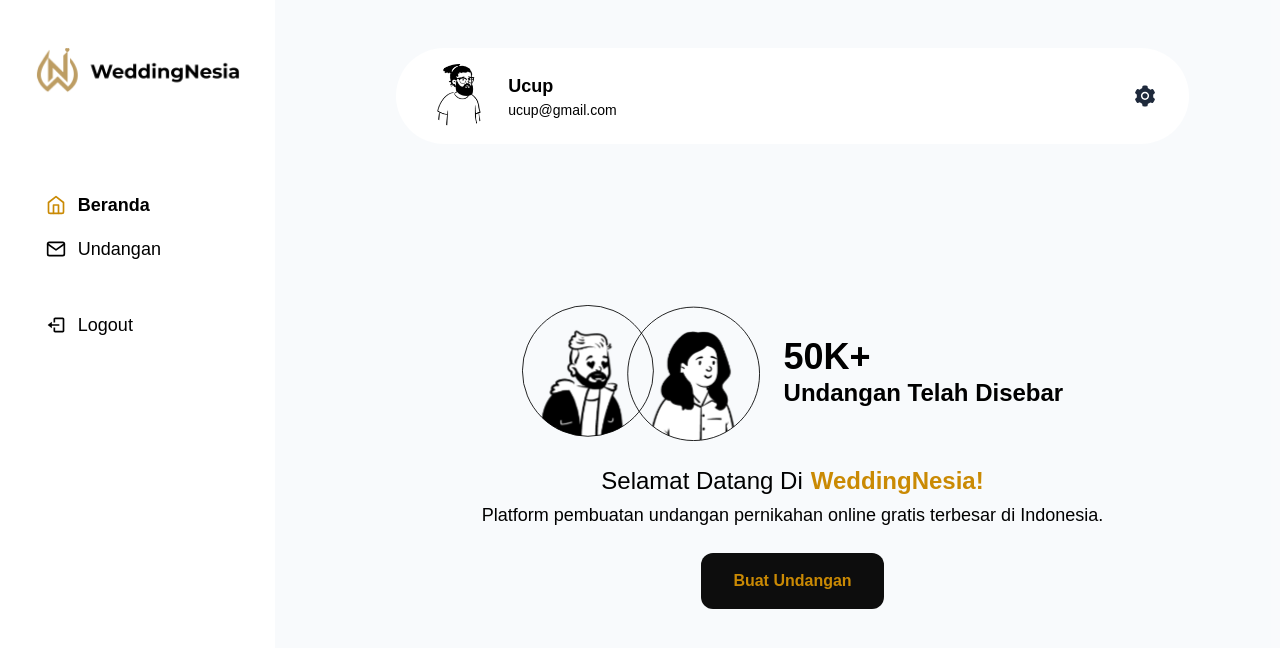
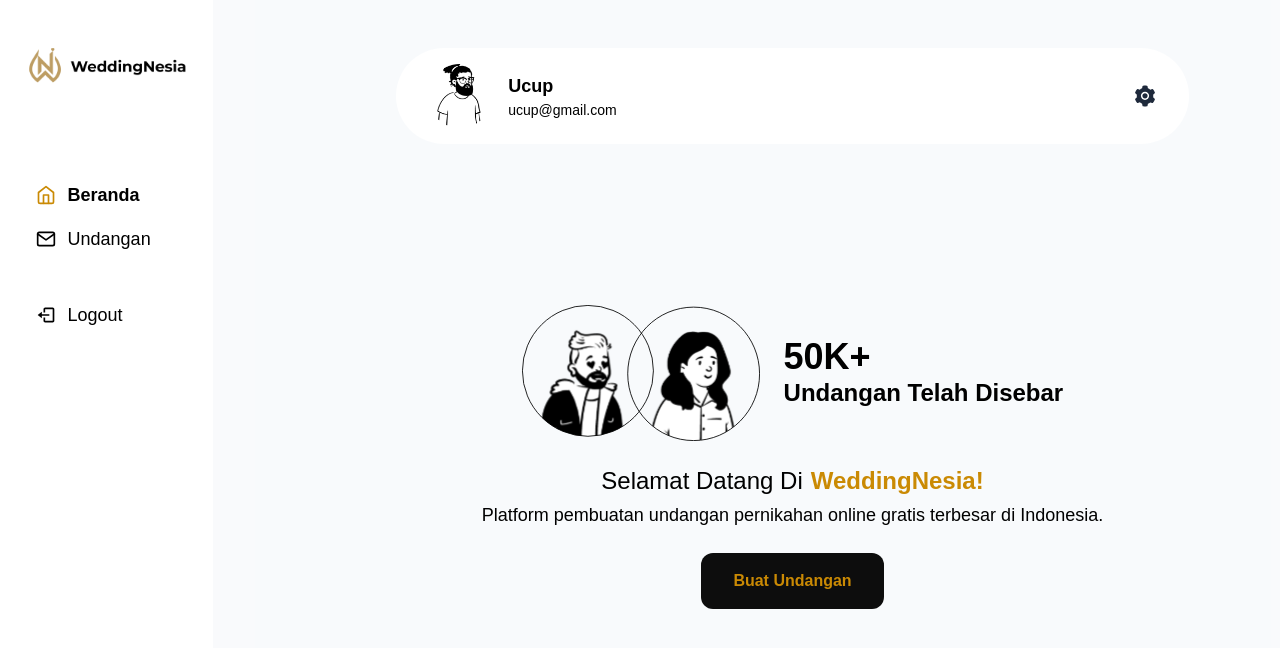
Before and after one commit to rianmz-genz/weddingnesia, a Next.js app: page /dashboard in a window 1280 px wide. Shown: the top 648 px of the page. Built offline with nearby package versions, Linux system fonts and the light colour scheme.

Commit message:
dashboard user

```diff
--- a/components/dashboard/user/navbar/index.js
+++ b/components/dashboard/user/navbar/index.js
@@ -10,7 +10,7 @@ const NavbarUser = () => {
     const router = useRouter()
     const { pathname } = router
   return (
-    <nav className='w-full max-w-[275px] flex flex-col items-center py-12 fixed left-0 top-0 h-screen bg-white'>
+    <nav className='w-2/12 flex flex-col items-center py-12 fixed left-0 top-0 h-screen bg-white'>
         <div className='flex justify-center items-center'><Logo className={'w-9/12'} /></div>
         <ul className='w-8/12 mt-24 mb-12 flex flex-col space-y-4'>
             {
```
